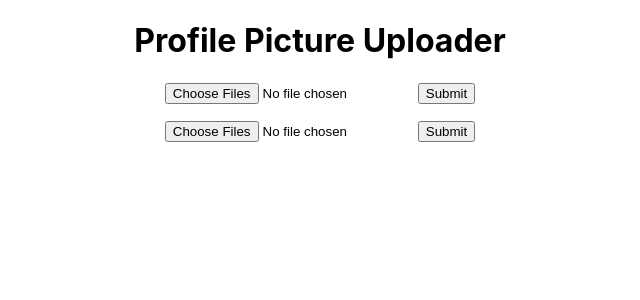
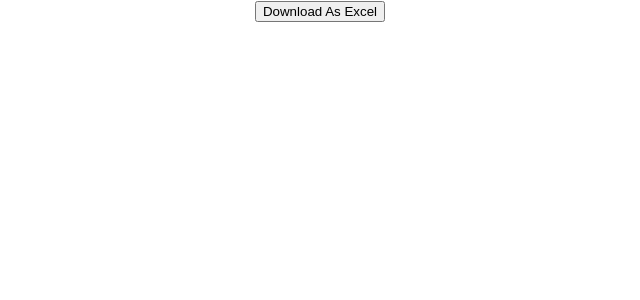
Before and after one commit to suresh0318/references, a React (Create React App) app: page / in a window 1280 px wide. Shown: the top 300 px of the page, without its empty margins (320-960 px from the left). Built offline with nearby package versions, Linux system fonts and the light colour scheme.

Commit message:
json to excel

```diff
--- a/package.json
+++ b/package.json
@@ -14,7 +14,8 @@
     "react-dual-listbox": "^5.0.2",
     "react-scripts": "5.0.1",
     "react-table": "^7.8.0",
-    "web-vitals": "^2.1.4"
+    "web-vitals": "^2.1.4",
+    "xlsx": "^0.18.5"
   },
   "scripts": {
     "start": "react-scripts start",
--- a/src/App.js
+++ b/src/App.js
@@ -10,6 +10,7 @@ import MyComponent from './Reload';
 import MultiUpload from './MultiUpload';
 import Multi1 from './Multi1';
 import Multi2 from './Multi2';
+import JsonToExcel from './jsontoxml';
 
 function App() {
 
@@ -24,8 +25,9 @@ function App() {
   {/* <SelectList /> */}
 {/* <Parent /> */}
 {/* <MyComponent /> */}
-<MultiUpload />
-<Multi2 />
+{/* <MultiUpload />
+<Multi2 /> */}
+<JsonToExcel />
     </div>
   );
 }
--- /dev/null
+++ b/src/jsontoxml.js
@@ -0,0 +1,55 @@
+import React from "react";
+import * as XLSX from "xlsx";
+import { saveAs } from "file-saver";
+const data = [
+  {
+    id: 1,
+    temaIndicador: "Indian",
+    codigo: "001",
+    observaciones: "Interactions Specialist tertiary Regional Tennessee",
+    activo: "SI",
+    urlImagen: "http://placeimg.com/640/480",
+    color: "cyan",
+    createdAt: "2022-01-26T18:48:36.002Z",
+  },
+];
+
+const data2 = [
+    {
+      id: 2,
+      temaIndicador: "Indian",
+      codigo: "002",
+      observaciones: "Interactions Specialist tertiary Regional Tennessee",
+      activo: "SI",
+      urlImagen: "http://placeimg.com/640/480",
+      color: "cyan",
+      createdAt: "2022-01-26T18:48:36.002Z",
+    },
+  ];
+const JsonToExcel = () => {
+ const downloadExcel = (data,data2) => {
+    const a = XLSX.utils.json_to_sheet(data);
+    const b = XLSX.utils.json_to_sheet(data2);
+    console.log(a[0])
+let x=[],y=[]
+for(let i=0;i<a.length;i++){
+    console.log(a[i])
+}
+for(let i=0;i<b.length;i++){
+    y.push(b[i])
+    }
+console.log(x,y)
+    // x = x.concat(['']).concat(y)
+    // let worksheet = XLSX.utils.json_to_sheet(x)
+
+    // const workbook = XLSX.utils.book_new();
+
+    // XLSX.utils.book_append_sheet(workbook, worksheet, "Sheet1");
+
+    // XLSX.writeFile(workbook, "DataSheet.xlsx");
+  };
+
+  return <button onClick={() => downloadExcel(data,data2)}>Download As Excel</button>;
+};
+
+export default JsonToExcel;
```
Also changed, not shown: 2 other files (tests, documents, lock files or other folders).
